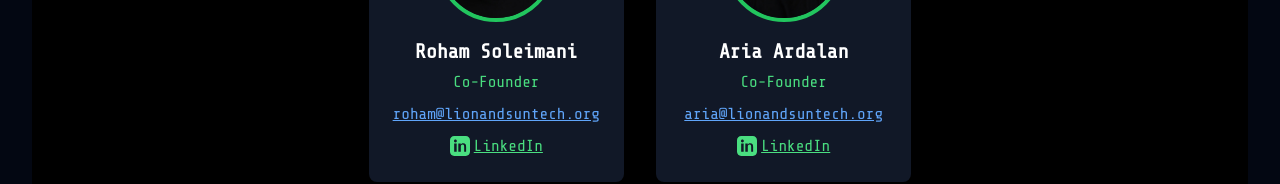
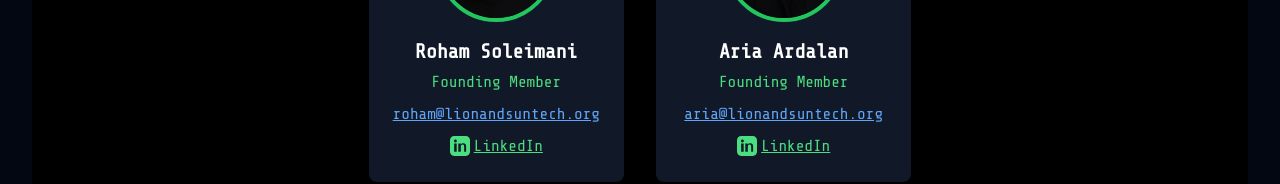
Before and after one commit to Rohamso/SLTA, a Next.js app: page /en/team in a window 1280 px wide. Shown: the part 367-551 px from the top of the page. Built offline with nearby package versions, Linux system fonts and the light colour scheme.

Commit message:
Update team roles to Founding Member

```diff
--- a/app/[locale]/team/page.tsx
+++ b/app/[locale]/team/page.tsx
@@ -3,14 +3,14 @@ import Image from 'next/image';
 const teamMembers = [
   {
     name: 'Roham Soleimani',
-    title: 'Co-Founder',
+    title: 'Founding Member',
     email: 'roham@lionandsuntech.org',
     linkedin: 'https://www.linkedin.com/in/roham-soleimani/',
     image: '/images/team/roham.jpg', // Placeholder, update with real image if available
   },
   {
     name: 'Aria Ardalan',
-    title: 'Co-Founder',
+    title: 'Founding Member',
     email: 'aria@lionandsuntech.org',
     linkedin: 'https://www.linkedin.com/in/aria-ardalan-002121a1/',
     image: '/images/team/aria.jpg', // Placeholder, update with real image if available
```
